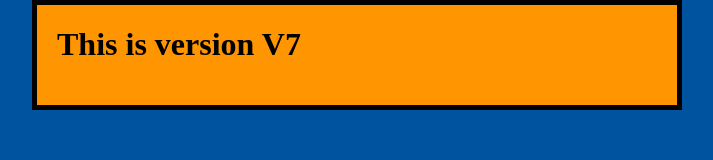
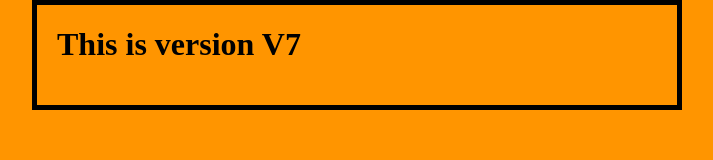
Before and after one commit to anandita290703/myrepo, a plain HTML site: page index.html in a window 1280 px wide. Shown: the whole page, without its empty margins (283-996 px from the left). Drawn offline with Linux system fonts and the light colour scheme.

```diff
--- a/style.css
+++ b/style.css
@@ -1,4 +1,4 @@
-html {
+`html {
   background-color: #00539f; /* A dark blue background for the page */
 }
 
@@ -9,3 +9,4 @@
   padding: 0 20px 20px 20px; /* Adds space around the content */
   border: 5px solid black; /* A solid black border */
 }
+`
```
Also changed, not shown: 1 other file.
